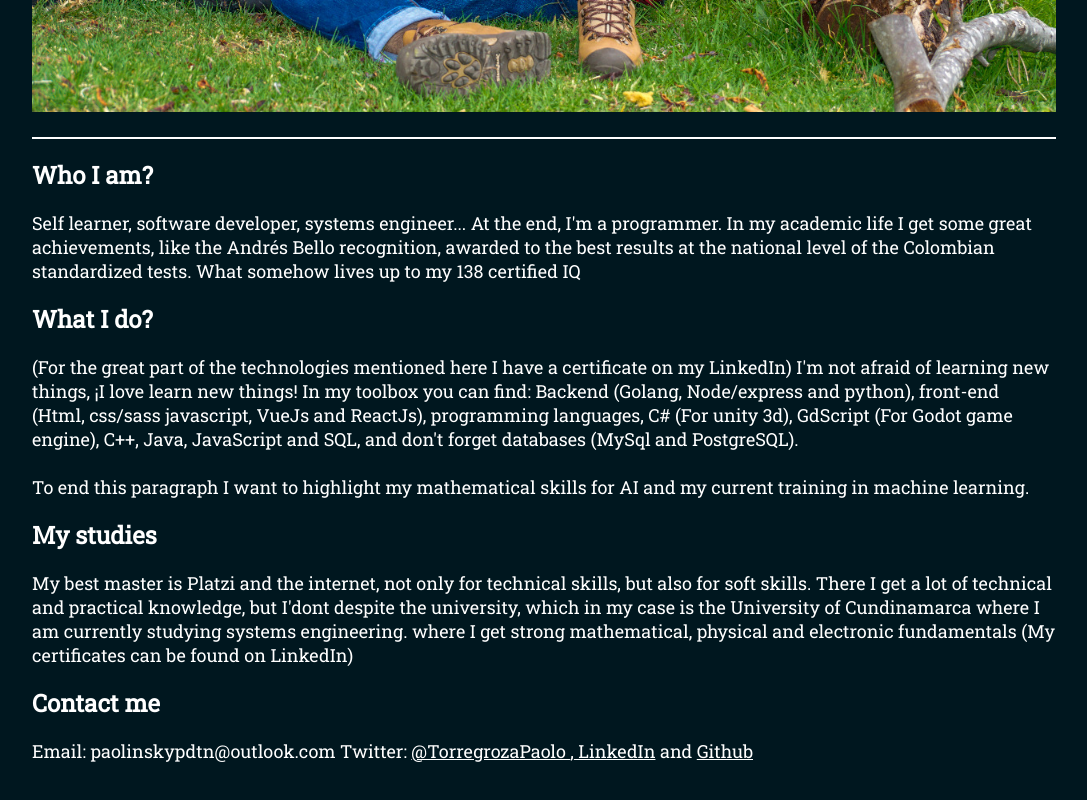
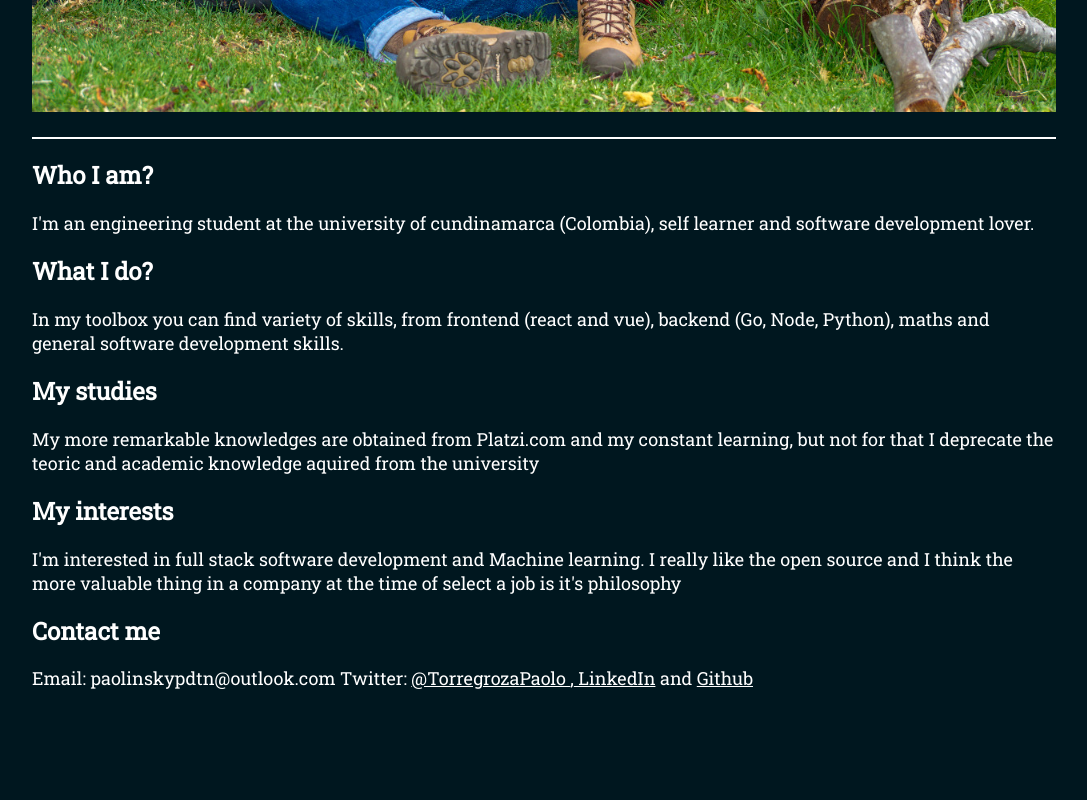
Before and after one commit to PaoloTorregroza/portfolio-test, a React (Create React App) app: page /portfolio/bio in a window 1280 px wide. Shown: the part 570-1370 px from the top of the page, without its empty margins (96-1183 px from the left). Built offline with nearby package versions, Linux system fonts and the light colour scheme; a web font is replaced by a local one.

Commit message:
Change the bio section

```diff
--- a/src/components/bio/Bio.jsx
+++ b/src/components/bio/Bio.jsx
@@ -9,15 +9,18 @@ class Bio extends React.Component {
                 <img src={MyFace} alt="" />
                 <div className="content">
                     <h2>Who I am?</h2>
-                    <p>Self learner, software developer, systems engineer... At the end, I'm a programmer. In my academic life I get some great achievements, like the Andrés Bello recognition, awarded to the best results at the national level of the Colombian standardized tests. What somehow lives up to my 138 certified IQ</p>
+                    <p>I'm an engineering student at the university of cundinamarca (Colombia), self learner and software development lover. </p>
                     <h2>What I do?</h2>
                     <p>
-                        (For the great part of the technologies mentioned here I have a certificate on my LinkedIn) I'm not afraid of learning new things, ¡I love learn new things! In my toolbox you can find: Backend (Golang, Node/express and python), front-end (Html, css/sass javascript, VueJs and ReactJs), programming languages, C# (For unity 3d), GdScript (For Godot game engine), C++, Java, JavaScript and SQL, and don't forget databases (MySql and PostgreSQL).
-                    <br /><br />To end this paragraph I want to highlight my mathematical skills for AI and my current training in machine learning.
+                    In my toolbox you can find variety of skills, from frontend (react and vue), backend (Go, Node, Python), maths and general software development skills.
                     </p>
                     <h2>My studies</h2>
                     <p>
-                        My best master is Platzi and the internet, not only for technical skills, but also for soft skills. There I get a lot of technical and practical knowledge, but I'dont despite the university, which in my case is the University of Cundinamarca where I am currently studying systems engineering. where I get strong mathematical, physical and electronic fundamentals (My certificates can be found on LinkedIn)
+                       My more remarkable knowledges are obtained from  Platzi.com and my constant learning, but not for that I deprecate the teoric and academic knowledge aquired from the university
+                    </p>
+                    <h2>My interests</h2>
+                    <p>
+                    I'm interested in full stack software development and Machine learning. I really like the open source and I think the more valuable thing in a company at the time of select a job is it's philosophy
                     </p>
                     <h2>Contact me</h2>
                     <p>Email: paolinskypdtn@outlook.com Twitter: <a target="_blank" rel="noopener noreferrer" href="https://twitter.com/TorregrozaPaolo">@TorregrozaPaolo </a>,
```
